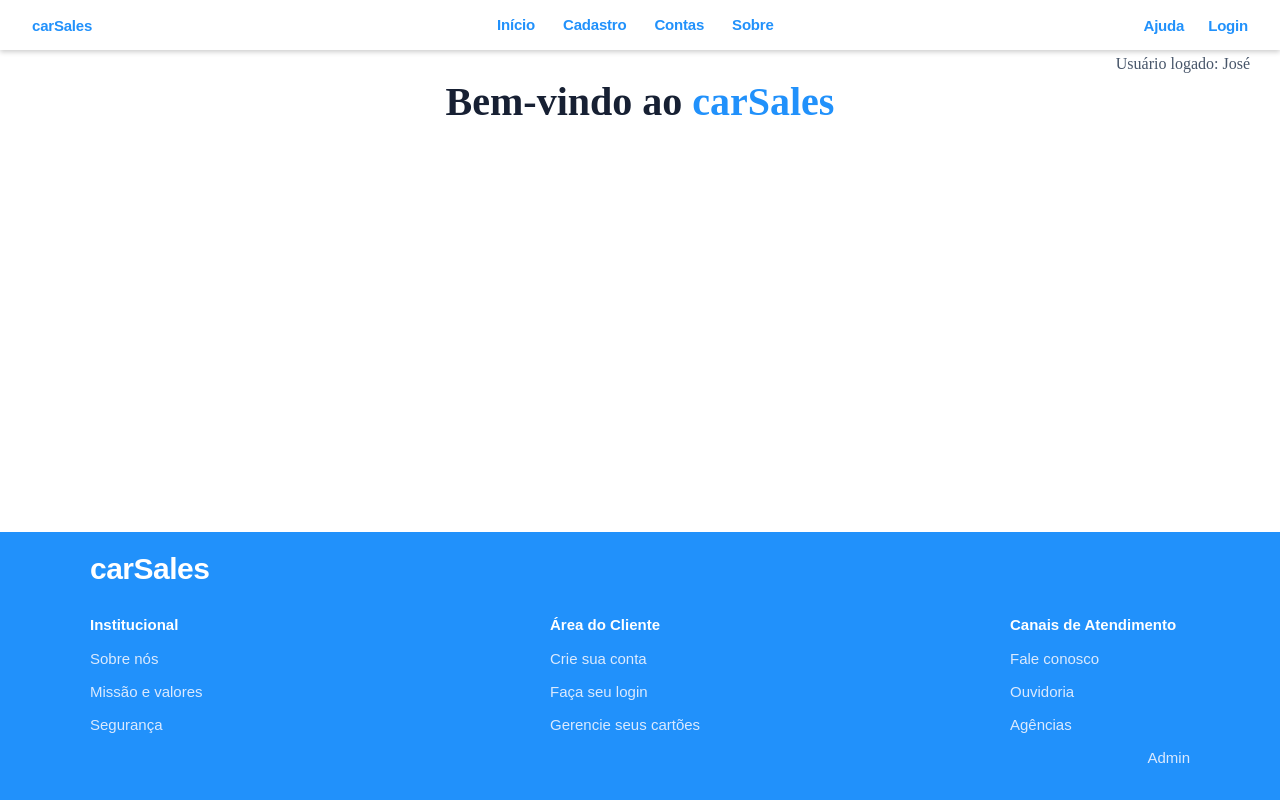
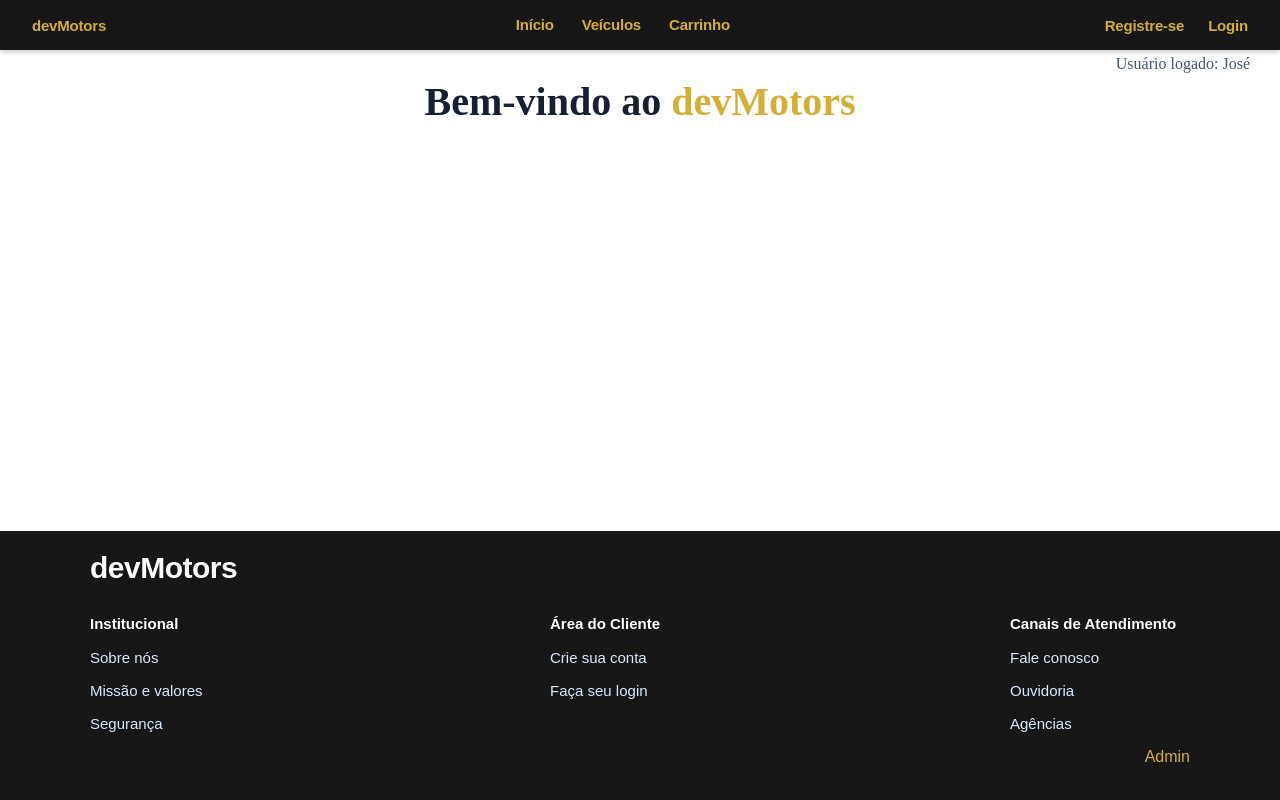
Before and after one commit to oclaudiodev/carSales, an Angular app: page / in a window 1280 px wide. Built offline with nearby package versions, Linux system fonts and the light colour scheme.

Commit message:
implementa estilização footer e cabeçalho

```diff
--- a/src/app/app.css
+++ b/src/app/app.css
@@ -26,5 +26,5 @@ app-footer {
 }
 
 span{
-    color: #2191fb;
+    color: #d4af37;
 }
--- a/src/app/app.ts
+++ b/src/app/app.ts
@@ -11,6 +11,6 @@ import { Footer } from './shared/footer/footer';
 })
 
 export class App {
-  titulo = 'carSales';
+  titulo = 'devMotors';
   nome = 'José'
 }
--- a/src/app/login.html
+++ b/src/app/login.html
@@ -2,7 +2,7 @@
     <div class="login-shell">
         <div class="info-panel">
             <div class="brand-wrap">
-                <span class="brand">carSales</span>
+                <span class="brand">devMotors</span>
             </div>
 
             <div class="info-copy">
--- a/src/app/shared/footer/footer.css
+++ b/src/app/shared/footer/footer.css
@@ -1,6 +1,6 @@
 .footer {
     padding: 20px;
-    background-color: #2191fb;
+    background-color: #171717;
     color: #ffffff;
     font-family: Arial, Helvetica,sans-serif;
 }
@@ -51,4 +51,10 @@ footer section {
 
 .footer-admin {
     text-align:right
+
 }
+
+span {
+        font-size: 16px;
+        color: #d4af37;
+    }
--- a/src/app/shared/footer/footer.html
+++ b/src/app/shared/footer/footer.html
@@ -1,6 +1,6 @@
 <footer class="footer">
     <div class="footer-conteudo">
-        <p class="footer-logo">carSales</p>
+        <p class="footer-logo">devMotors</p>
         <div class="footer-categorias">
             <section>
                 <h2>Institucional</h2>
@@ -12,7 +12,6 @@
                 <h2>Área do Cliente</h2>
                 <a href="#conta">Crie sua conta</a>
                 <a href="#login">Faça seu login</a>
-                <a href="#cartoes">Gerencie seus cartões</a>
             </section>
             <section>
                 <h2>Canais de Atendimento</h2>
--- a/src/app/shared/menu/menu.css
+++ b/src/app/shared/menu/menu.css
@@ -1,7 +1,7 @@
 .navbar {
     padding: 16px 32px;
-    background-color: #ffffff;
-    color: #2191fb;
+    background-color: #171717;
+    color: #D4af37;
     font-family: Arial, Helvetica, sans-serif;
     box-shadow: 0 2px 5px rgba(0, 0, 0, 0.2);
 }
@@ -29,7 +29,7 @@
 
 .navbar-logo,
 .navbar a {
-    color: #2191fb;
+    color: #D4af37;
     font-size: 15px;
     font-weight: 600;
     letter-spacing:-0.2px;
@@ -45,6 +45,6 @@
 }
 
 .navbar a:hover {
-    color: #2191fb;
+    color: #ffffff;
     text-decoration: underline;
 }
--- a/src/app/shared/menu/menu.html
+++ b/src/app/shared/menu/menu.html
@@ -1,16 +1,17 @@
 <nav class="navbar">
     <div class="navbar-container">
-        <a class="navbar-logo" href="/">carSales</a>
+        <a class="navbar-logo" href="/">devMotors</a>
         <div class="navbar-esquerda">
             <ul class="navbar-list">
-                <li><a href="#home">Início</a></li>
-                <li><a href="#cadastro">Cadastro</a></li>
-                <li><a href="#contas">Contas</a></li>
-                <li><a href="#sobre">Sobre</a></li>
+                @for(item of itensMenu; track item){
+                    <li class="navbar-item">
+                        <a [href]="item.link">{{item.label}}</a>
+                    </li>
+                }
             </ul>
         </div>
         <div class="navbar-acoes">
-            <a href="#ajuda">Ajuda</a>
+            <a href="#registrar">Registre-se</a>
             <a href="#login">Login</a>
         </div>
     </div>
--- a/src/app/shared/menu/menu.ts
+++ b/src/app/shared/menu/menu.ts
@@ -9,4 +9,9 @@ import { Component } from '@angular/core';
 
 export class Menu {
 
+  itensMenu = [
+    { label: 'Início', link: '' },
+    { label: 'Veículos', link: '#veiculos' },
+    { label: 'Carrinho', link: '#carrinho' },
+  ];
 }
--- a/src/index.html
+++ b/src/index.html
@@ -2,7 +2,7 @@
 <html lang="en">
 <head>
   <meta charset="utf-8">
-  <title>CarSales</title>
+  <title>devMotors</title>
   <base href="/">
   <meta name="viewport" content="width=device-width, initial-scale=1">
   <link rel="icon" type="image/x-icon" href="favicon.ico">
```
Also changed, not shown: 1 other file (tests, documents, lock files or other folders).
